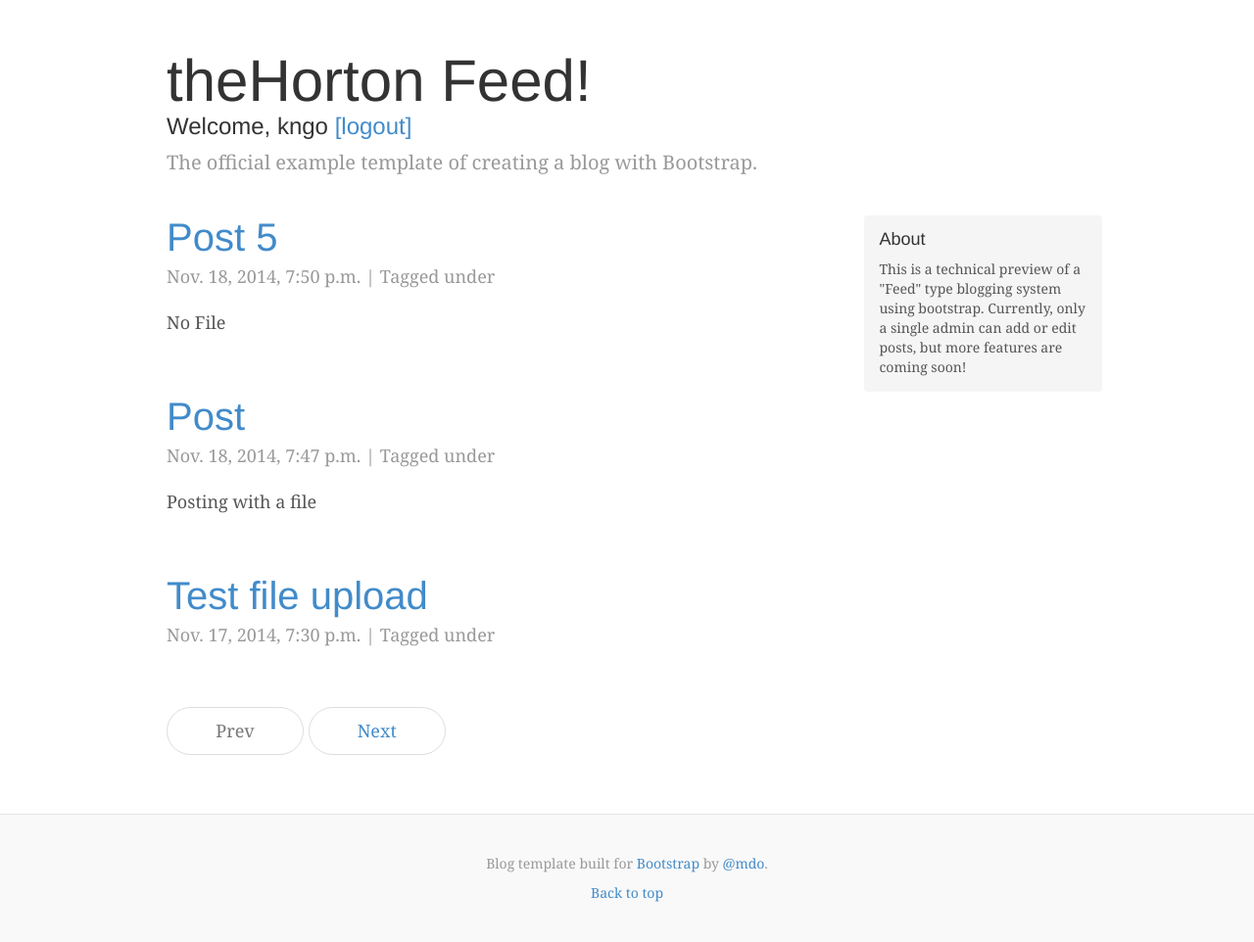
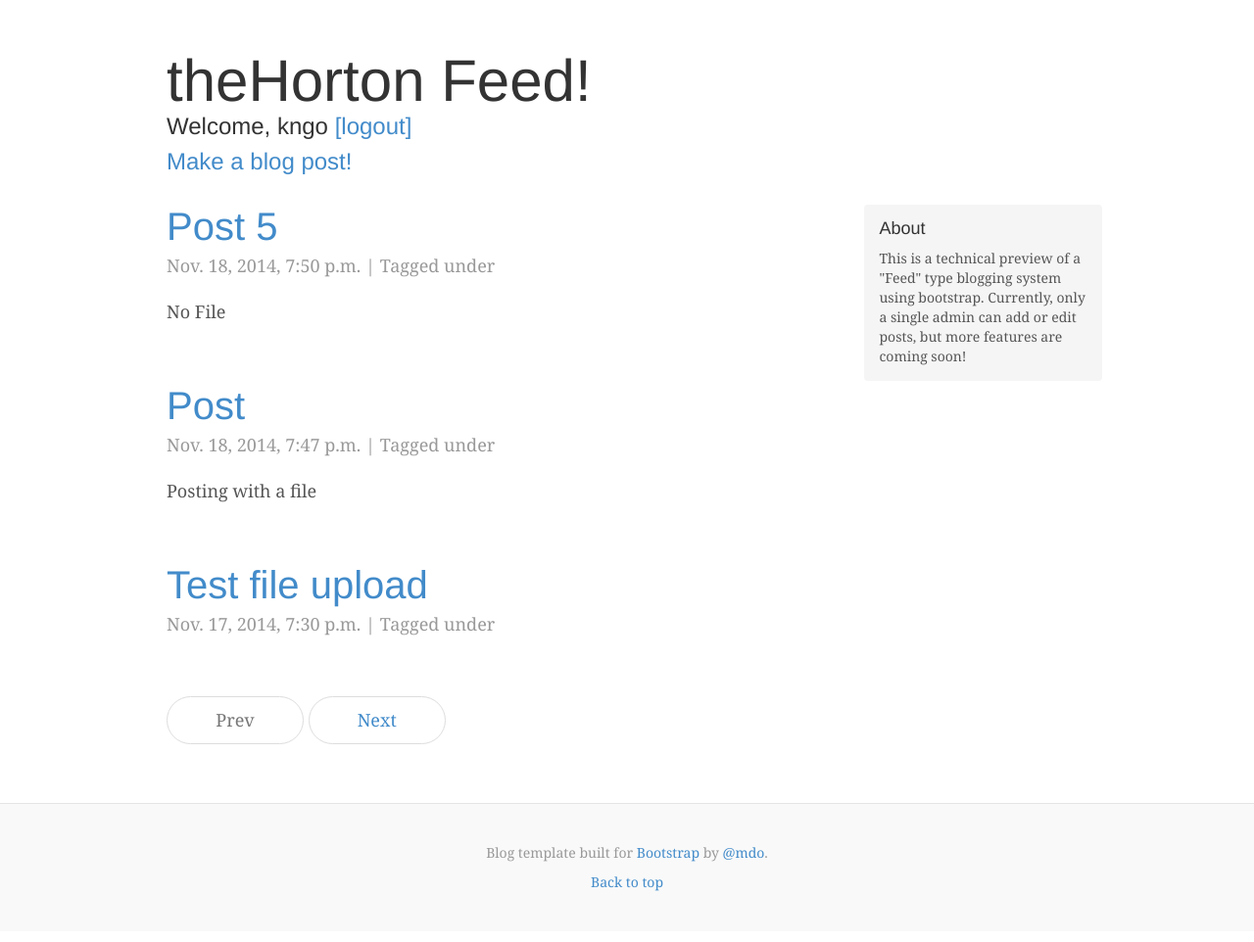
Before and after one commit to alamon4/django-forum, a Django app: page / in a window 1280 px wide. Shown: the part 40-1002 px from the top of the page at 98% size. After the commit the page ends 950 px from the top, so only its background shows below. Run offline with Django 3.2, Linux system fonts and the light colour scheme; a user stored in the database is signed in; data comes from the database, SQL or seed files in the repository; some libraries are stand-ins or nearby versions.

Commit message:
added blog post functionality to front-end

```diff
--- a/templates/base.html
+++ b/templates/base.html
@@ -44,7 +44,12 @@
 	    <p>Welcome, Guest <a href="{% url "user_login" %}">[login]</a> or  <a href="{% url "user_new" %}">[Register]</a></p>
 	{% endif %}
 	</h3>
-        <p class="lead blog-description">The official example template of creating a blog with Bootstrap.</p>
+
+  <p> {% if user.is_authenticated %}
+    <h3><a href="{% url "entry_new" %}">Make a blog post!</a></h3>
+      {% else %}
+      {% endif %}
+  </p>
       </div>
 
       <div class="row">
```
